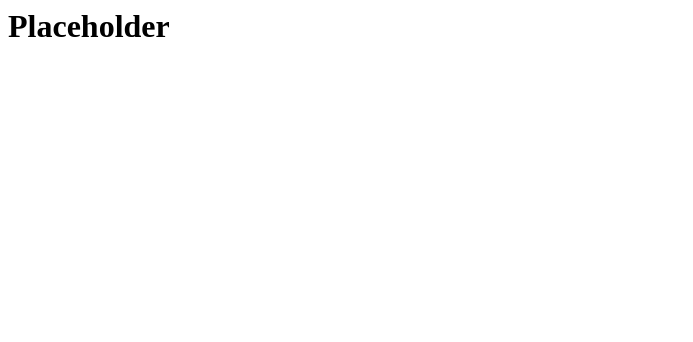
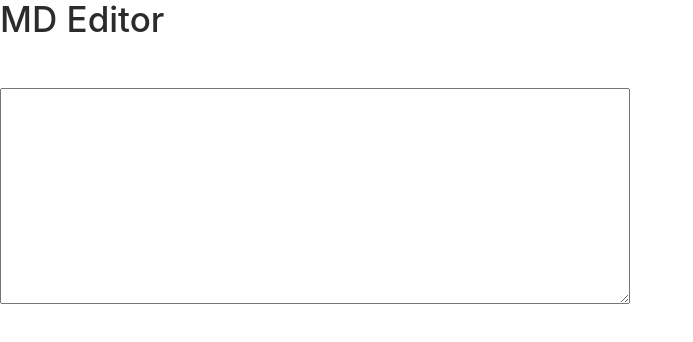
Before and after one commit to vcostin/react-md-editor, a React app: page / in a window 1280 px wide. Shown: the whole page, without its empty margins (0-693 px from the left). Built offline with nearby package versions, Linux system fonts and the light colour scheme; some packages are replaced by stand-ins of ours.

Commit message:
Add markdown editor functionality

```diff
--- a/index.html
+++ b/index.html
@@ -2,11 +2,26 @@
 
 <head>
   <title>Template</title>
-  </head>
+  <link rel="stylesheet" href="https://maxcdn.bootstrapcdn.com/bootstrap/4.0.0-alpha.6/css/bootstrap.min.css" integrity="sha384-rwoIResjU2yc3z8GV/NPeZWAv56rSmLldC3R/AZzGRnGxQQKnKkoFVhFQhNUwEyJ"
+    crossorigin="anonymous">
+  <style>
+    html {
+      font-size: 14px;
+    }
+
+    .markdown-body {
+      box-sizing: border-box;
+      min-width: 200px;
+      max-width: 980px;
+      margin: 0 auto;
+      padding: 1.5rem;
+    }
+  </style>
+</head>
 
 <body>
-<div id="root"></div>
-<script src="app.js"></script>
+  <div id="root"></div>
+  <script src="app.js"></script>
 </body>
 
 </html>
--- /dev/null
+++ b/src/components/MarkDownEditor.js
@@ -0,0 +1,33 @@
+import React, { Component } from 'react';
+import MarkDownInput from './MarkDownInput';
+import MarkDownView from './MarkDownView';
+
+class MarkDownEditor extends Component {
+  constructor(props) {
+    super(props);
+    this.state = {
+      mdContent: '',
+    };
+    this.handleInputChange = this.handleInputChange.bind(this);
+  }
+
+  handleInputChange(inputContent) {
+    this.setState({
+      mdContent: inputContent,
+    });
+  }
+
+  render() {
+    return (
+      <div>
+        <h1>MD Editor</h1>
+        <div className="MarkDownEditor">
+          <MarkDownView mdViewContent={this.state.mdContent} />
+          <MarkDownInput onInputChange={this.handleInputChange} />
+        </div>
+      </div>
+    );
+  }
+}
+
+export default MarkDownEditor;
--- /dev/null
+++ b/src/components/MarkDownInput.js
@@ -0,0 +1,32 @@
+import React, { Component } from 'react';
+import PropTypes from 'prop-types';
+
+class MarkDownInput extends Component {
+  constructor(props) {
+    super(props);
+    this.handleOnChange = this.handleOnChange.bind(this);
+  }
+
+  handleOnChange(e) {
+    this.props.onInputChange(e.target.value);
+  }
+
+  render() {
+    return (
+      <div className="MarkDownInput md-element">
+        <textarea
+          cols="75"
+          rows="10"
+          name="mdInput"
+          onChange={this.handleOnChange}
+        />
+      </div>
+    );
+  }
+}
+
+MarkDownInput.propTypes = {
+  onInputChange: PropTypes.func.isRequired,
+};
+
+export default MarkDownInput;
--- /dev/null
+++ b/src/components/MarkDownView.js
@@ -0,0 +1,21 @@
+import React, { Component } from 'react';
+import PropTypes from 'prop-types';
+import marked from 'marked';
+import sanitizeHtml from 'sanitize-html';
+
+class MarkDownView extends Component {
+  render() {
+    return (
+      <div
+        className="MarkDownView md-element markdown-body"
+        dangerouslySetInnerHTML={{ __html: sanitizeHtml(marked(this.props.mdViewContent)) }}
+      />
+    );
+  }
+}
+
+MarkDownView.propTypes = {
+  mdViewContent: PropTypes.string.isRequired,
+};
+
+export default MarkDownView;
--- a/src/components/PlaceHolder.js
+++ /dev/null
@@ -1,11 +0,0 @@
-import React, { Component } from 'react';
-
-class PlaceHolder extends Component {
-  render() {
-    return (
-      <div className="PlaceHolder"><h1>Placeholder</h1></div>
-    );
-  }
-}
-
-export default PlaceHolder;
--- a/src/containers/Root.js
+++ b/src/containers/Root.js
@@ -1,9 +1,9 @@
 import React from 'react';
-import Placeholder from '../components/Placeholder';
+import MarkDownEditor from '../components/MarkDownEditor';
 
 const Root = () => (
   <div>
-    <Placeholder />
+    <MarkDownEditor />
   </div>
 );
 
```
Also changed, not shown: package.json (+3 -4 lines), README.md.
